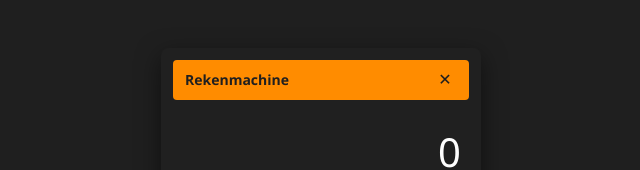
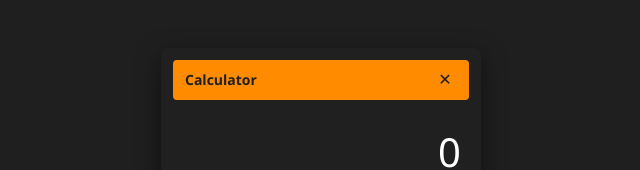
Before and after one commit to JohnGorter/Calculator, a React (Vite) app: page / in a window 1280 px wide. Shown: the part 107-277 px from the top of the page, without its empty margins (319-959 px from the left). Built offline with nearby package versions, Linux system fonts and the light colour scheme.

Commit message:
fix: toolbar-titel 'Rekenmachine' vervangen door 'Calculator'

```diff
--- a/src/components/Toolbar.jsx
+++ b/src/components/Toolbar.jsx
@@ -1,7 +1,7 @@
 export default function Toolbar({ onClose }) {
   return (
     <header className="toolbar" data-testid="toolbar">
-      <span className="toolbar-title">Rekenmachine</span>
+      <span className="toolbar-title">Calculator</span>
       <button
         type="button"
         className="toolbar-close"
```
Also changed, not shown: 1 other file (tests, documents, lock files or other folders).
